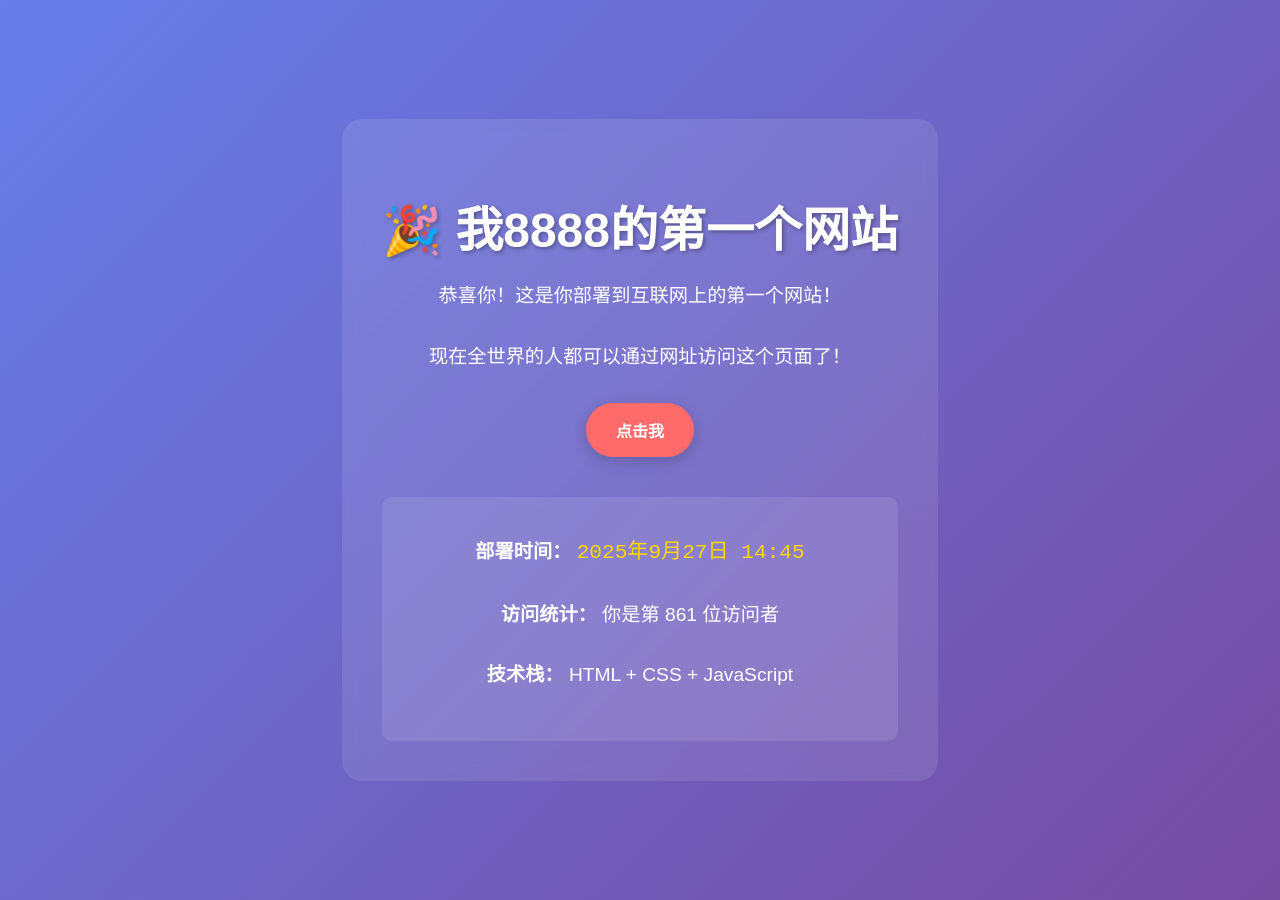
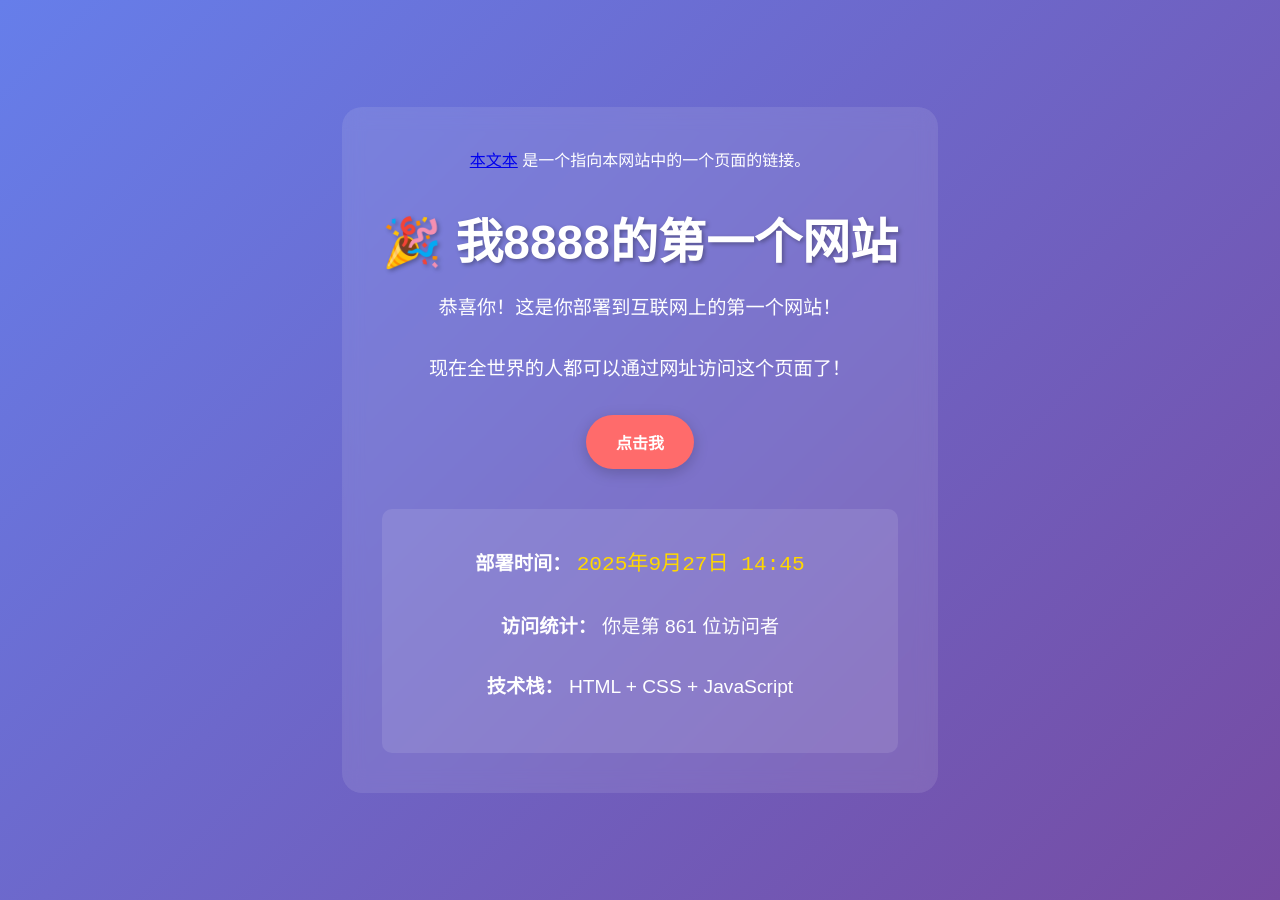
Before and after one commit to 15717495547/my-first-web, a plain HTML site: page index.html in a window 1280 px wide. Drawn offline with Linux system fonts and the light colour scheme.

Commit message:
Update and rename xiekai.html to index.html

```diff
--- a/xiekai.html
+++ b/index.html
@@ -72,6 +72,7 @@
 </head>
 <body>
 <div class="container">
+  <a href="/谢凯.html">本文本</a> 是一个指向本网站中的一个页面的链接。</p>
   <h1>🎉 我8888的第一个网站</h1>
   <p>恭喜你！这是你部署到互联网上的第一个网站！</p>
   <p>现在全世界的人都可以通过网址访问这个页面了！</p>
```
